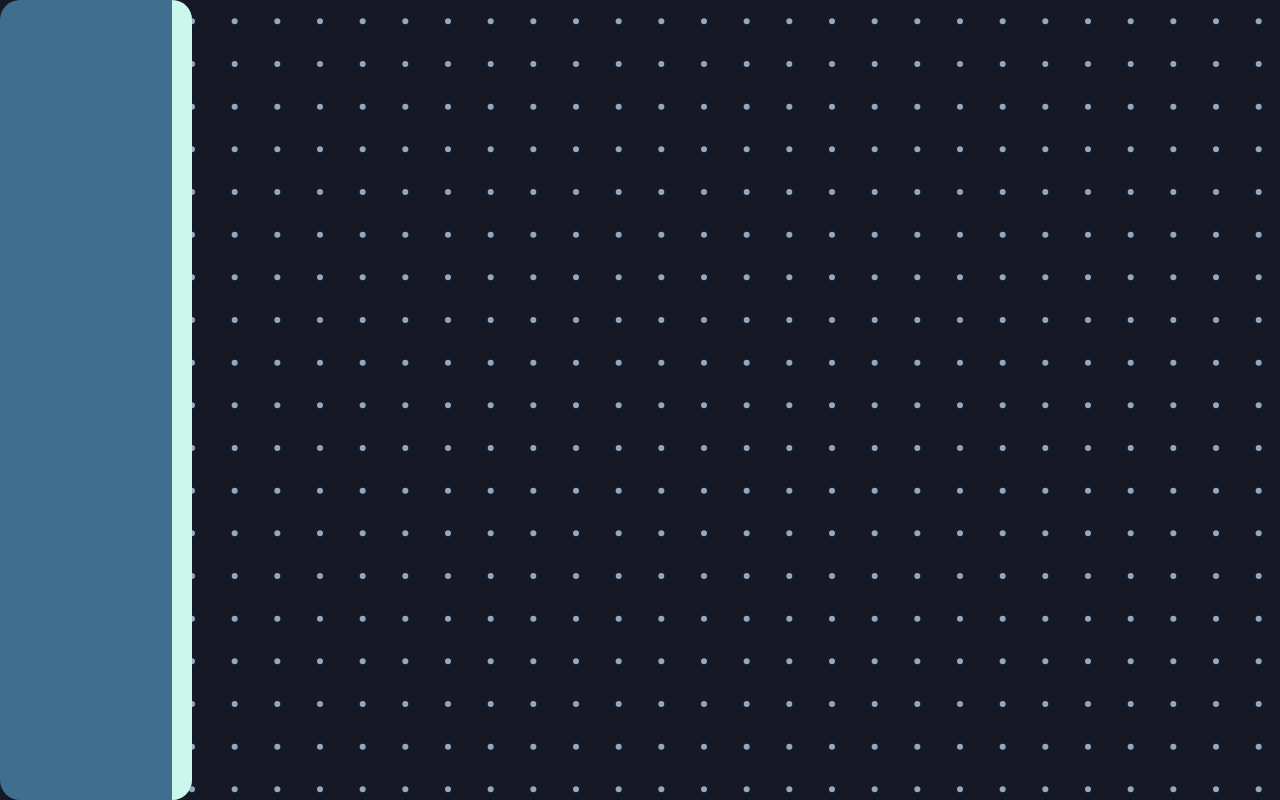
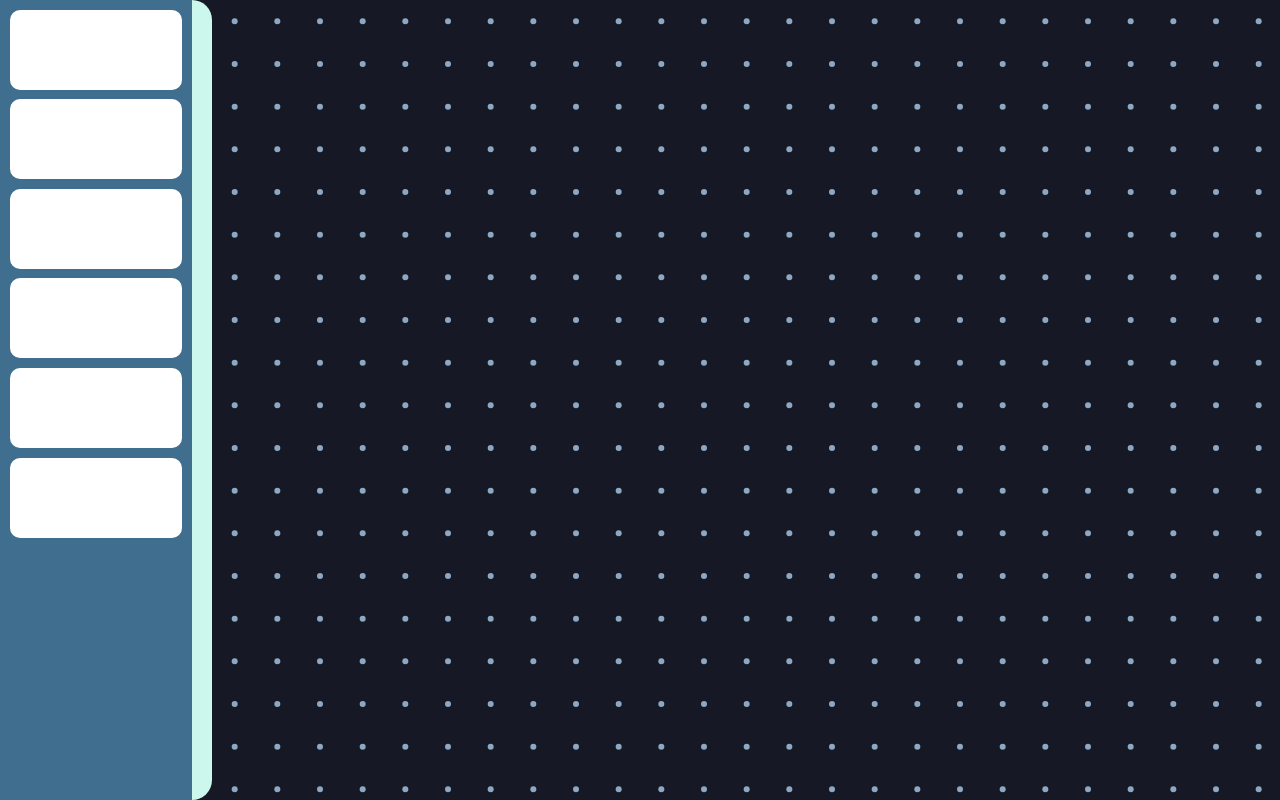
Before and after one commit to mushyshah/data-flo-bro, a plain HTML site: page Views/pinboard.html in a window 1280 px wide. Both pictures are taken after a click on the element 10 px from the left and 400 px from the top of the page. Drawn offline with nearby package versions, Linux system fonts and the light colour scheme; some packages are replaced by stand-ins of ours.

Commit message:
Container and basic buttons added for sliding pane

```diff
--- a/Views/canvas.js
+++ b/Views/canvas.js
@@ -3,11 +3,10 @@
         var canvas = document.getElementById('canvas'),
                 context = canvas.getContext('2d');
 
-                //var slide = false;
-
         //Add listener for window resize
         window.addEventListener('resize', redrawCanvas);
 
+        var slide = false;
         function redrawCanvas() {
                 //Canvas to take full browser window
                 canvas.width = window.innerWidth;
--- a/Views/pinboard.html
+++ b/Views/pinboard.html
@@ -10,19 +10,26 @@
     <head>
         <link rel="stylesheet" type="text/css" href="canvas.css">
         <link rel="stylesheet" type="text/css" href="slidingPane.css">
+        <script src="slidingPane.js"></script>
         <meta charset="UTF-8">
         <title>Pinboard</title>
     </head>
 
     <!-- HTML BODY -->
     <!-- Declare body as pinboard ng-app -->
-    <body ng-app="ngAnimate">
+    <body ng-app="objectsPane" ng-controller="todoController">
         <canvas id="canvas"></canvas>
         <script src="canvas.js"></script>
-            <div class="side-pane" ng-show="slide">
-            <div class="side-pane-arrow" ng-click="slide=!slide">
+
+            <div class="side-pane-c">
+                    <!-- ng-show="slide" -->
+                <div class="side-pane" ng-show="slide">
+                       <div class="button" draggable="true" ng-repeat="t in tasks"></div>
+                </div>
+                <div class="side-pane-arrow" ng-click="slide=!slide"></div>
             </div>
-        </div>
+
+
     </body>
 
 </html>
--- a/Views/slidingPane.css
+++ b/Views/slidingPane.css
@@ -1,42 +1,59 @@
 * { margin:0; padding:0; }
 
   .side-pane-c {
+    position:absolute;
+    left:0;
+    top:0;
+    height:100%;
+    width:100%;
+    text-align: left;
+    font-size: 0;
 
-    position:absolute;
-    height:100%;
-    width:15%;
-    top: 0;
-    left: 0;
-    display:block!important;
-
+    display:inline-block!important;
   }
 
   .side-pane {
 
-    position:absolute;
+    position:relative;
     width: 15%;
     height:100%;
     top: 0;
     left:0;
-    background:#406E8E;
+    background: #406E8E;
+    text-align: center;
+    font-size: 0;
 
-    border-style: round;
-    border-radius: 20px;
-
-    display:block!important;
+    display:inline-block!important;
 
   }
 
+  .button{
+    height:10%;
+    width:90%;
+    background: #FFFFFF;
+    border-style: round;
+    border-radius: 10px;
+    margin: 5%;
+    font-size: 10pt;
+    color: black;
+    text-align: center;
+  }
+
+.button:active{
+
+    background: #881414;
+
+}
+
   .side-pane-arrow {
     background:#CBF7ED;
-    position:absolute;
+    position:relative;
+    height: 100%;
     width: 20px;
-    height: 100%;
-    right:0;
     border-right-style: round;
     border-top-right-radius: 20px;
     border-bottom-right-radius: 20px;
-    display:block!important;
+    display:inline-block!important;
   }
 
   #slide{
@@ -53,7 +70,7 @@
   }
 
   .side-pane.ng-hide {
-    width:20px;
-    background:none;
-    display:block!important;
+    width: 0px;
+    background: none;
+    display: hide!important;
   }
--- /dev/null
+++ b/Views/slidingPane.js
@@ -0,0 +1,25 @@
+
+angular.module('objectsPane', [])
+        .controller('todoController', function($scope) {
+            $scope.tasks = [];
+            $scope.add = function() {
+                $scope.tasks.push($scope.title);
+            }
+            $scope.delete = function() {
+                $scope.tasks.splice(this.$index, 1);
+            }
+
+            // at the bottom of your controller
+        var init = function () {
+            // check if there is query in url
+            // and fire search in case its value is not empty
+            for(i=0 ; i<=5 ; i++){
+                $scope.tasks.push('Button ' + i);
+            }
+
+
+            };
+        // and fire it after definition
+        init();
+
+})
```
